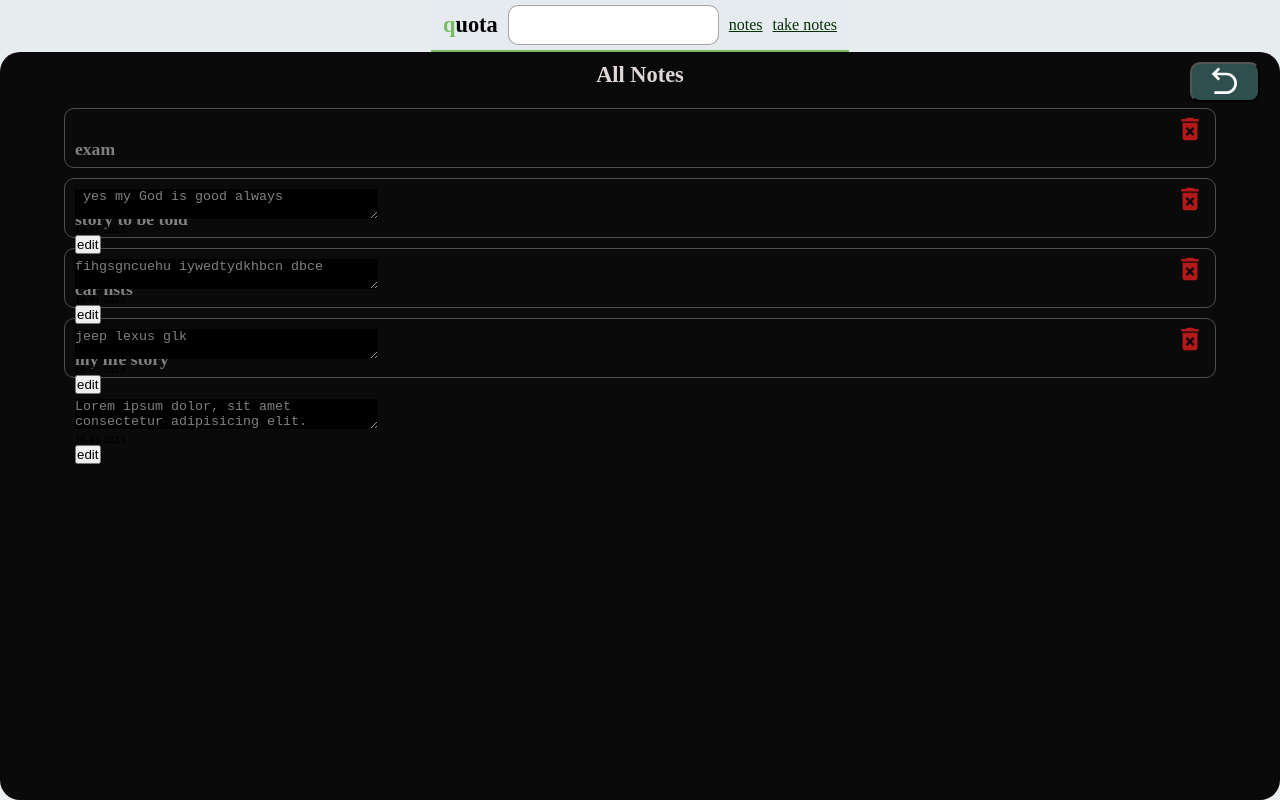
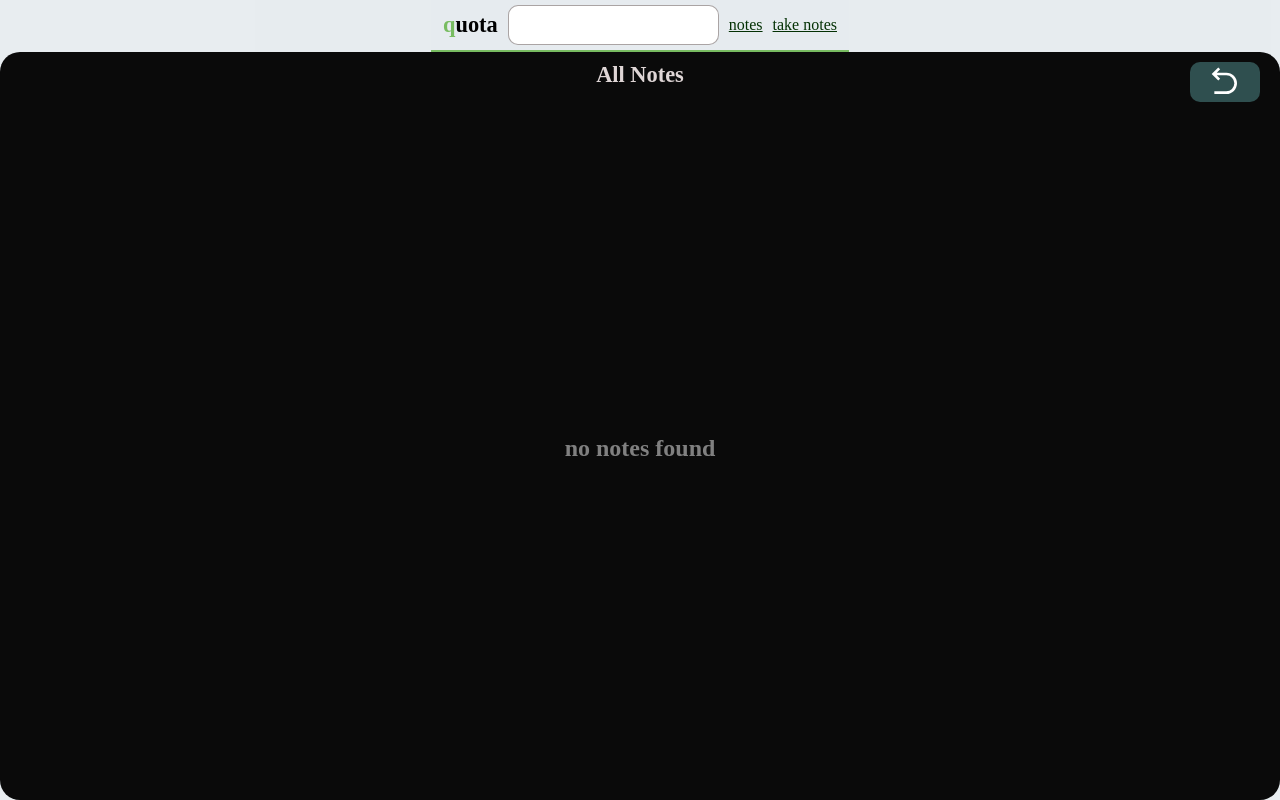
Before and after one commit to Prospetix/abeg, a React app in the folder src/: page /notes in a window 1280 px wide. Built offline with nearby package versions, Linux system fonts and the light colour scheme; the HTML template or start-up script is replaced by a standard one.

Commit message:
added localstorage

```diff
--- a/src/App.css
+++ b/src/App.css
@@ -358,7 +358,7 @@ span {
   position: absolute;
   content: "";
   width: 50%;
-  height: 10px;
+  height: 6px;
   background-color: grey;
   top: 6px;
   border-radius: 20px;
@@ -461,6 +461,16 @@ span {
   position: absolute;
   right: 20px;
 }
+.hidden{
+  display: none;
+}
+.online{
+  display: block;
+}
+
+
+
+
 
 
 @media (max-width: 500px) {
@@ -599,9 +609,8 @@ span {
     border-radius: 5px;
     font-weight: 600;
     position: fixed !important;
+    transform: translate(140%, 430%);
 
-    transform: translate(120px, 400px);
-    height: 85px;
     background-color: red;
     height: 100px;
     width: 80px;
@@ -616,7 +625,6 @@ span {
   .savenotes.opennote button.red {
     background-color: rgb(0, 255, 170);
     color: rgb(12, 11, 11);
-    font-weight: 600;
   }
   .allnotes.opennote {
     display: none !important;
--- a/src/State.jsx
+++ b/src/State.jsx
@@ -1,45 +1,55 @@
 import {  computed, signal } from "@preact/signals-react";
 
-import React from 'react'
+
+import React, { useEffect } from 'react'
 // export const me = signal('ike')
+
 export const notes = signal([
-    {
-        title: "my life story",
-        content: "Lorem ipsum dolor, sit amet consectetur adipisicing elit. Voluptates nisi ab velit sed iusto adipisci, pariatur itaque dolor? Dolore, quis? Incidunt eaque commodi tempora vero dolorum dignissimos, tempore maxime doloremque?",
-        date:"10-01-2023",
-        id: 1,
-        expand: false,
-        edit: false
+    // {
+    //     title: "my life story",
+    //     content: "Lorem ipsum dolor, sit amet consectetur adipisicing elit. Voluptates nisi ab velit sed iusto adipisci, pariatur itaque dolor? Dolore, quis? Incidunt eaque commodi tempora vero dolorum dignissimos, tempore maxime doloremque?",
+    //     date:"10-01-2023",
+    //     id: 1,
+    //     expand: false,
+    //     edit: false
 
-    },
-    {
-        title: "car lists",
-        content: "jeep lexus glk",
-        date:"10-01-2023",
-        id:2,
-        expand: false,
-        edit: false
-    },
-    {
-        title: "story to be told",
-        content: "fihgsgncuehu iywedtydkhbcn dbce ",
-        date:"10-01-2023",
-        id:3,
-        expand: false,
-        edit: false
-    },
-    {
-        title: "exam",
-        content: " yes my God is good always" ,
-        date:"10-01-2023",
-        id:4,
-        expand: false,
-        edit: false
-    },
+    // },
+    // {
+    //     title: "car lists",
+    //     content: "jeep lexus glk",
+    //     date:"10-01-2023",
+    //     id:2,
+    //     expand: false,
+    //     edit: false
+    // },
+    // {
+    //     title: "story to be told",
+    //     content: "fihgsgncuehu iywedtydkhbcn dbce ",
+    //     date:"10-01-2023",
+    //     id:3,
+    //     expand: false,
+    //     edit: false
+    // },
+    // {
+    //     title: "exam",
+    //     content: " yes my God is good always" ,
+    //     date:"10-01-2023",
+    //     id:4,
+    //     expand: false,
+    //     edit: false
+    // },
 ])
+
+const check = localStorage.getItem('notes') === null ? notes.value : JSON.parse(localStorage.getItem("notes"))
+    notes.value = [...check]
+    console.log(check);
+
+
 
 export const searchQuery = signal("")
 export const colors = signal("")
+
+
 
 export default function state() {
 
--- a/src/components/Createnote.jsx
+++ b/src/components/Createnote.jsx
@@ -1,4 +1,4 @@
-import React from "react";
+import React, { useEffect } from "react";
 import { Link } from "react-router-dom";
 import { AiOutlineHome } from "react-icons/ai";
 import { toast } from "sonner";
@@ -7,6 +7,7 @@ import { useState } from "react";
 import { AnimatePresence, motion } from "framer-motion";
 
 function createNote() {
+
   const [istrue, setistrue] = useState(false);
   const [value, setValue] = useState("");
 
@@ -69,6 +70,10 @@ function createNote() {
     // console.log(notes.value);
   };
 
+  useEffect(()=> {
+    localStorage.setItem('notes', JSON.stringify(notes.value))
+  },[notes.value])
+
   return (
 
       <motion.div
@@ -112,7 +117,7 @@ function createNote() {
           <button
             style={{
               backgroundColor: colors.value[1],
-              color: `${colors.value[1] === "#F5B841" ? "black" : ""}`,
+              color: `${colors.value[1] === "#F5B841" ? "white" : "black"}`,
             }}
             className="save"
             onClick={submit}
--- a/src/components/Notes.jsx
+++ b/src/components/Notes.jsx
@@ -1,35 +1,49 @@
 import { computed, effect, signal, useSignal } from "@preact/signals-react";
 import { AnimatePresence, motion, useScroll } from "framer-motion";
-import { colors, notes } from "../State";
+import { colors, notes} from "../State";
 import { searchQuery } from "../State";
 import { MdDeleteForever } from "react-icons/md";
-import { Toaster, toast } from 'sonner'
+import { Toaster, toast } from "sonner";
 import React, { useEffect, useRef, useState } from "react";
 import { Link, useNavigate } from "react-router-dom";
-import {RiArrowGoBackLine} from "react-icons/ri"
+import { RiArrowGoBackLine } from "react-icons/ri";
+
+function Notes() {
+
+  // useEffect(()=> {
+  //   const check = localStorage.getItem('notes') === null ? notes.value : JSON.parse(localStorage.getItem("notes"))
+  //   // notes.value = [...check]
+  //   console.log(check);
+  // },[])
+
+  const [notFound, setNotfound] = useState(null)
+
+  const grid = useRef();
+
+  useEffect(()=> {
+    setNotfound(grid.current ? grid.current.innerText : null )
+
+  },[searchQuery.value])
+
+  console.log(notFound);
 
 
+  console.log(grid);
 
-function Notes() {
   const deleteItem = (id) => {
-
-    toast('are you sure you want to remove?', {
+    toast("are you sure you want to remove?", {
       action: {
-        label: 'remove',
-        Color: 'red',
-        onClick: () => notes.value = notes.value.filter((item) => item.id !== id)
+        label: "remove",
+        Color: "red",
+        onClick: () =>
+          (notes.value = notes.value.filter((item) => item.id !== id)),
       },
-    })
-
-
-
-    console.log("yeeess");
+    });
   };
 
   const check = computed(() => {
     return notes.value.some((item) => item.expand == true);
   });
-  console.log(check.value);
 
   function updateNote(id, e) {
     const save = e.target.value;
@@ -57,12 +71,14 @@ function Notes() {
     );
   };
 
-  const naviate = useNavigate()
+  const naviate = useNavigate();
 
   const goback = () => {
-    naviate(-1)
-  }
+    naviate(-1);
+  };
+
   return (
+
     <motion.div
       initial={{ x: -400, opacity: 0 }}
       animate={{ x: 1, opacity: 1 }}
@@ -73,13 +89,22 @@ function Notes() {
       <h5 className="allnotes" style={{ color: colors.value[1] }}>
         all notes
       </h5>
-      <button onClick={goback} className="backwardN">
+      <button
+        style={{
+          backgroundColor: colors.value[1],
+          color: `${colors.value[1] === "#F5B841" ? "black" : ""}`,
+          border: "none",
+        }}
+        onClick={goback}
+        className="backwardN"
+      >
         {" "}
         <RiArrowGoBackLine />{" "}
       </button>
 
-      <div className={`${check.value ? "grid show" : "grid"}`}>
+      {notes.value.length > 0 ? (
 
+        <div ref={grid} className={`${check.value ? "grid show" : "grid"}`}>
           {notes.value
             .filter((item) => {
               if (searchQuery.value.trim().length < 1) {
@@ -89,9 +114,8 @@ function Notes() {
               }
             })
             .map((item) => (
-            <AnimatePresence>
+              <AnimatePresence key={item.id}>
                 <motion.div
-
                   style={{ border: `1px solid ${colors.value[1]}` }}
                   onClick={() => expand(item.id)}
                   onDoubleClick={() => close(item.id)}
@@ -105,8 +129,9 @@ function Notes() {
                   className={`${
                     item.expand ? "savenotes opennote" : "savenotes"
                   }`}
+                  key={item.id}
                 >
-                <motion.h4 style={{ color: colors.value[1] }}>
+                  <motion.h4 style={{ color: colors.value[1] }} key={item.id}>
                     {item.title}
 
                     <MdDeleteForever
@@ -124,7 +149,6 @@ function Notes() {
                       onClick={()=> deleteItem(item.id)}
                   /> */}
                   </motion.h4>
-
 
                   <textarea
                     rows=""
@@ -148,6 +172,13 @@ function Notes() {
               </AnimatePresence>
             ))}
         </div>
+      ) : (
+        <h2 style={{ color: "grey", margin: "auto" }}>no notes found</h2>
+      )}
+
+      <h2 className={`${notFound === "" ? "online":"hidden"}`} style={{ color: "grey", margin: "auto", zIndex: 5 }}>
+        no notes found
+      </h2>
     </motion.div>
   );
 }
```
Lines whose indentation alone changed are shown as unchanged.
